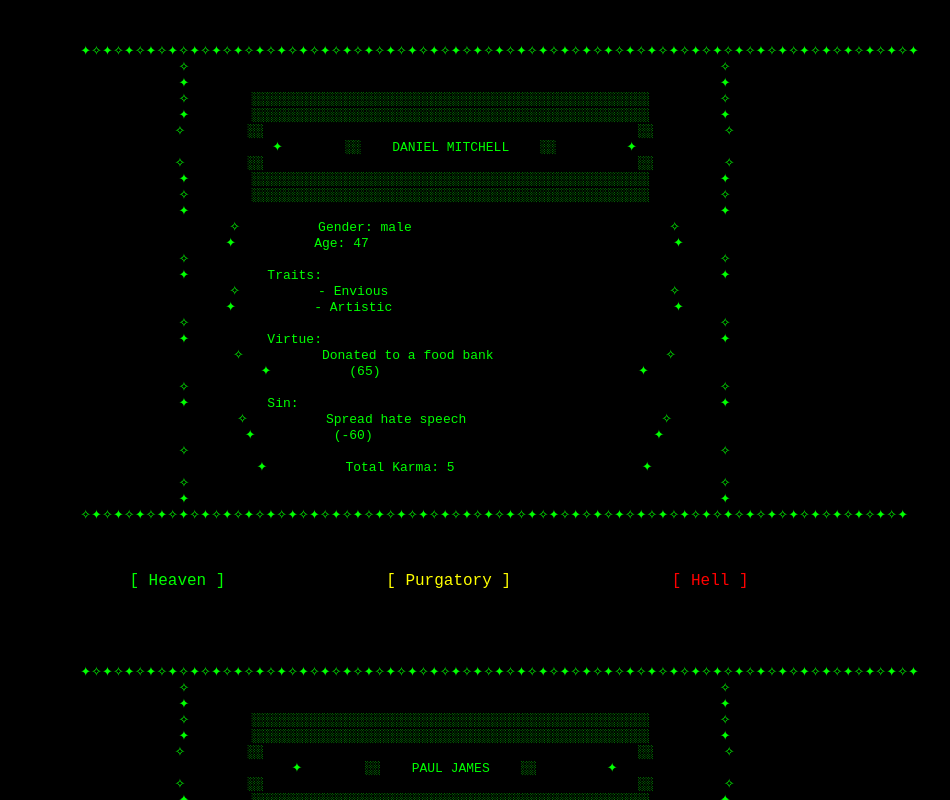
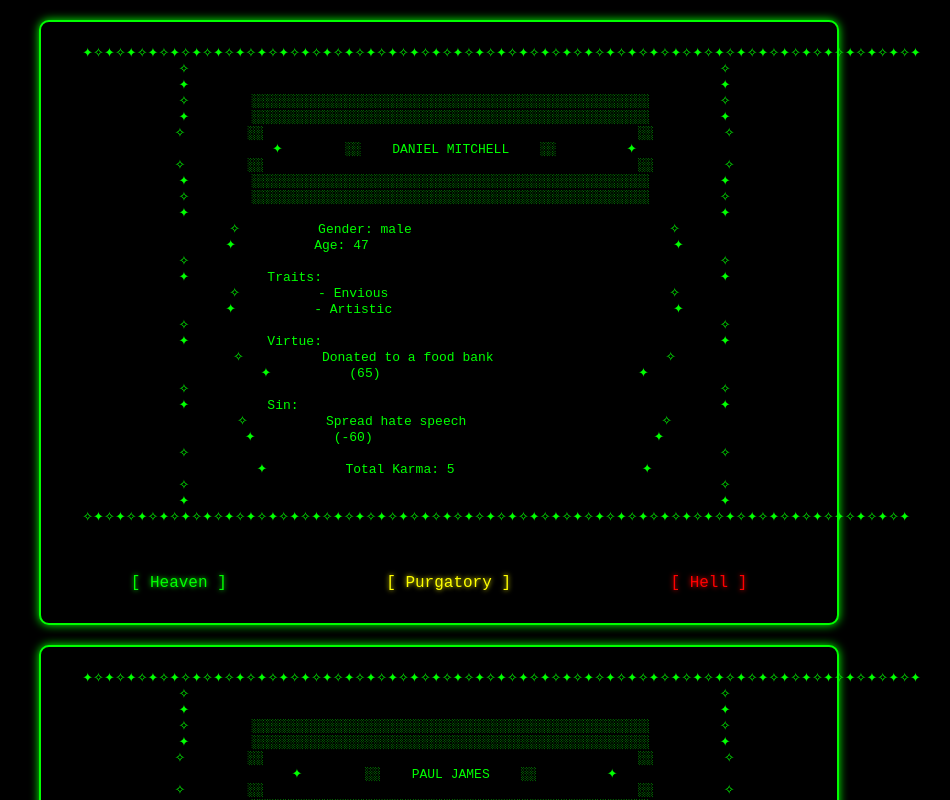
Before and after one commit to harveyspector64/AFTERLIFE-MANAGER, a plain HTML site: page index.html in a window 1280 px wide. Both pictures are taken after a click on the button "Begin Judgment". Shown: the top 800 px of the page, without its empty margins (201-1151 px from the left). Drawn offline with Linux system fonts and the light colour scheme.

Commit message:
Update styles.css

```diff
--- a/styles.css
+++ b/styles.css
@@ -57,6 +57,9 @@ body {
     white-space: pre;
     padding: 10px;
     margin-bottom: 20px;
+    border: 2px solid #0f0;
+    border-radius: 10px;
+    box-shadow: 0 0 10px #0f0;
 }
 
 .judgment-buttons {
@@ -79,14 +82,17 @@ body {
 
 .heaven-button {
     color: #00ff00;
+    text-shadow: 0 0 5px #00ff00;
 }
 
 .purgatory-button {
     color: #ffff00;
+    text-shadow: 0 0 5px #ffff00;
 }
 
 .hell-button {
     color: #ff0000;
+    text-shadow: 0 0 5px #ff0000;
 }
 
 .judgment-button:hover {
@@ -106,9 +112,10 @@ body {
     border-radius: 5px;
     box-shadow: 0 2px 5px rgba(0, 0, 0, 0.3);
     z-index: 9999;
-    max-width: 80%;
+    max-width: 100%;
     overflow-wrap: break-word;
     word-wrap: break-word;
     hyphens: auto;
     text-align: center;
+    border: 2px solid #0f0;
 }
```
